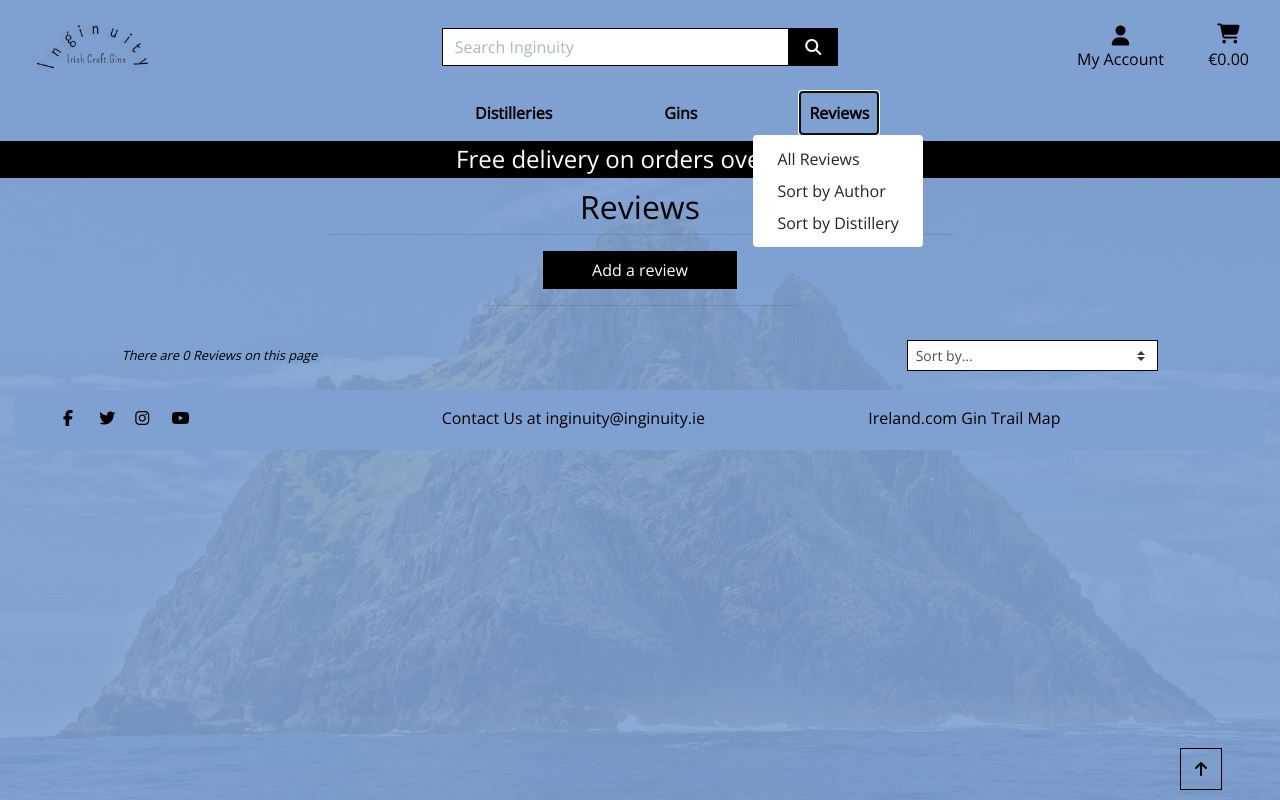
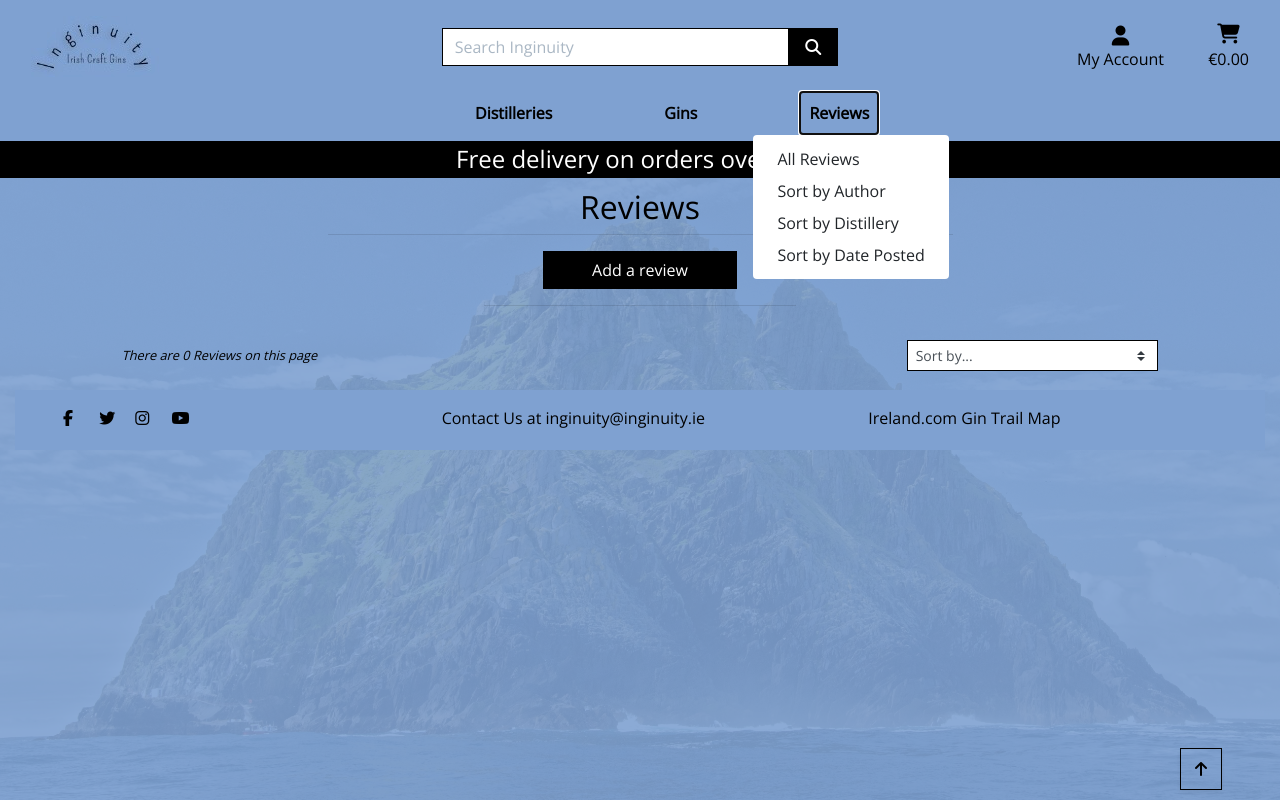
Before and after one commit to ConacBreslin/inginuity, a Django app: page /reviews/ in a window 1280 px wide, after a click on "Reviews". Run offline with Django 3.2, Linux system fonts and the light colour scheme; data that the repository does not hold is empty; some libraries are stand-ins or nearby versions.

Commit message:
Site wide code changes to reflect new name of field in reviews table

```diff
--- a/gins/admin.py
+++ b/gins/admin.py
@@ -8,6 +8,7 @@ class DistilleryAdmin(admin.ModelAdmin):
         'county',
         'province',
         'image',
+        'website',
     )
 
     ordering = ('county',)
--- a/reviews/templates/reviews/reviews.html
+++ b/reviews/templates/reviews/reviews.html
@@ -34,10 +34,9 @@
                         <option value="username_desc" {% if current_sorting == 'username_desc' %}selected{% endif %}>Author (Z-A)</option>
                         <option value="distillery_asc" {% if current_sorting == 'distillery_asc' %}selected{% endif %}>Distillery (A-Z)</option>
                         <option value="distillery_desc" {% if current_sorting == 'distillery_desc' %}selected{% endif %}>Distillery (Z-A)</option>
-<!--
-                        <option value="first_added-on_asc" {% if current_sorting == 'first_asc' %}selected{% endif %}>Date Posted (newest - oldest)</option>
-                        <option value="first_added_on_desc" {% if current_sorting == 'first_added_on_desc' %}selected{% endif %}>Date Posted (oldest -newest)</option>
-                     -->
+                        <option value="firstcreated_asc" {% if current_sorting == 'firstcreated_asc' %}selected{% endif %}>Date Posted (oldest-newest)</option>
+                        <option value="firstcreated_desc" {% if current_sorting == 'firstcreated_desc' %}selected{% endif %}>Date Posted (newest-oldest)</option>
+
                     </select>
                 </div>
             </div>
@@ -62,8 +61,8 @@
             <p class=" mb-0 text-left small">{{ review.distillery.town }}, {{ review.distillery.county }}</p>
             <p> {{ review.body }}</p>
             <p class="mb-0">Posted by : {{ review.username }}</p>
-            <p class="mb-0">Posted on : {{ review.first_created_on }}</p>
-            <p>Last editted on : {{ review.last_editted_on }}</p>
+            <p class="mb-0">First posted on : {{ review.firstcreated }}</p>
+            <p>Last editted on : {{ review.lasteditted }}</p>
                 {% if request.user.is_superuser or review.username == request.user %}
                     <small class="ml-3">
                     <a href="{% url 'edit_review' review.id %}" >Edit this review    / </a>
--- a/reviews/views.py
+++ b/reviews/views.py
@@ -22,8 +22,6 @@ def all_reviews(request):
             sort = sortkey
             if sortkey == 'username':
                 reviews = reviews.annotate(lower_username=Lower('username'))
-            #if sortkey == 'first_created_on':
-                # sortkey = 'first'
             if sortkey == 'distillery':
                 sortkey = 'distillery__name'
             if 'direction' in request.GET:
--- a/templates/includes/main-nav.html
+++ b/templates/includes/main-nav.html
@@ -38,9 +38,8 @@
                 <a href="{% url 'reviews' %}" class="dropdown-item">All Reviews</a>
                 <a href="{% url 'reviews' %}?sort=username&direction=asc" class="dropdown-item">Sort by Author</a>
                 <a href="{% url 'reviews' %}?sort=distillery&direction=asc" class="dropdown-item">Sort by Distillery</a>
-<!--
-                <a href="{% url 'reviews' %}?sort=first_created_on&direction=desc" class="dropdown-item">Sort by Date Posted</a>
-                 -->
+                <a href="{% url 'reviews' %}?sort=firstcreated&direction=desc" class="dropdown-item">Sort by Date Posted</a>
+
             </div>
         </li>
 
```
Also changed, not shown: distilleries/templates/distilleries/individual_distillery.html (+7 -4 lines), README.md.
